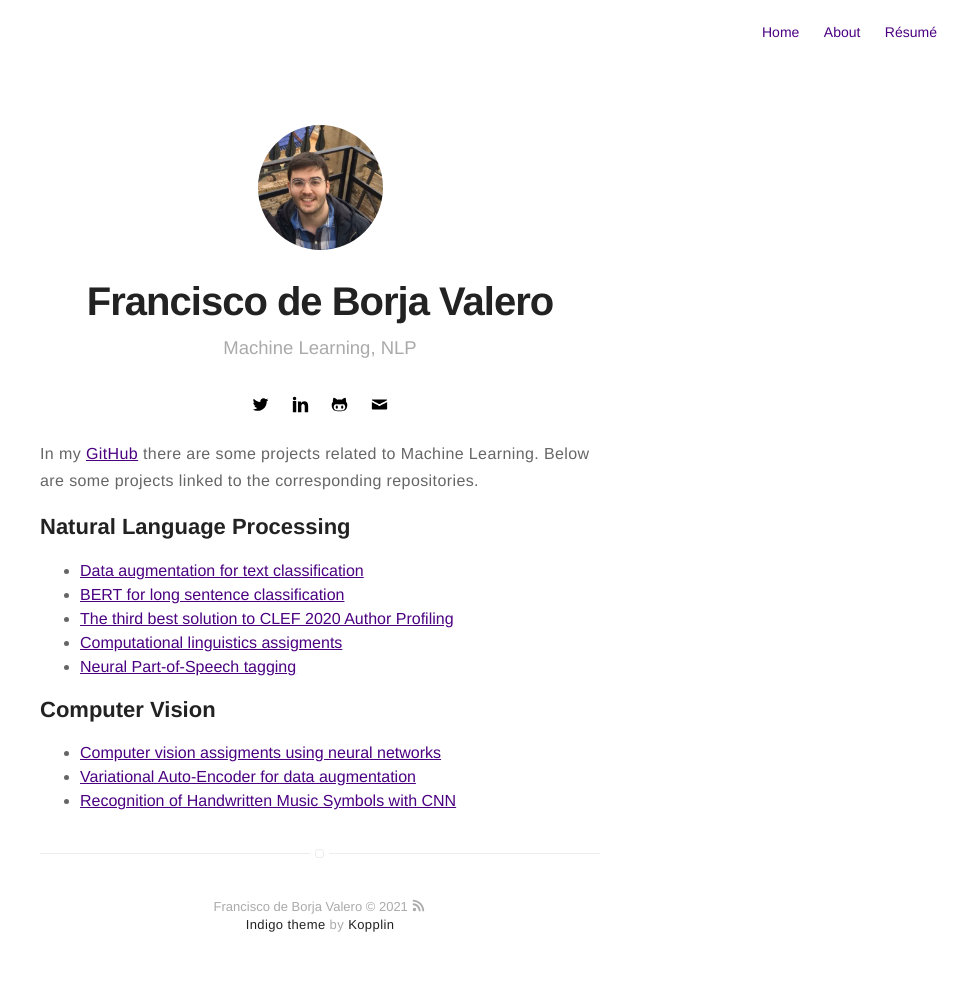
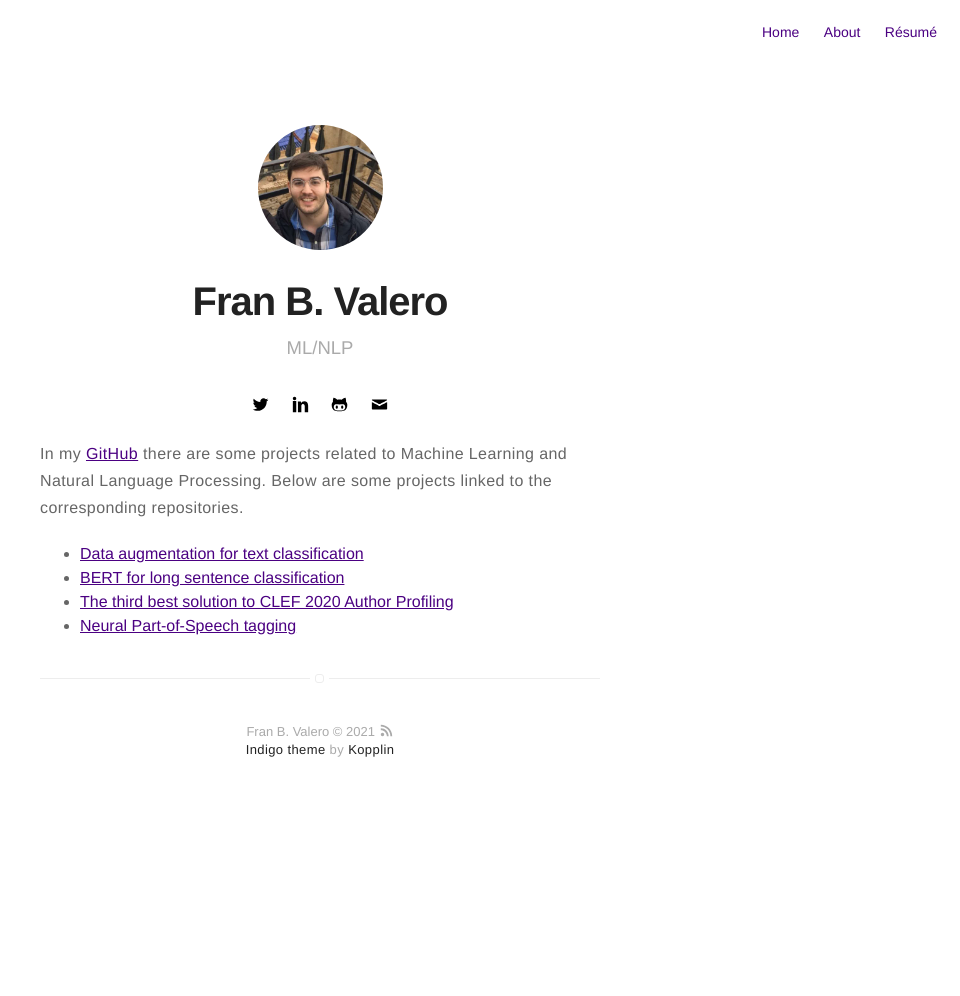
Before and after one commit to franbvalero/franbvalero.github.io, a Jekyll site: the page built from projects.md, in a window 1280 px wide. Shown: the whole page, without its empty margins (320-1280 px from the left). Built offline with Jekyll 4.4.1, drawn with Linux system fonts in a browser that asks for light colours; emoji names are drawn with the system emoji font; after the commit the page ends 900 px from its top, so only the background shows below that.

Commit message:
updated basic info

```diff
--- a/_config.yml
+++ b/_config.yml
@@ -1,6 +1,6 @@
 # main text of home
-name: Francisco de Borja Valero
-bio: Machine Learning, NLP
+name: Fran B. Valero
+bio: ML/NLP
 
 # twitter summary info
 # description: A blog about technology and stuff related
--- a/projects.md
+++ b/projects.md
@@ -3,22 +3,11 @@ title: Projects
 layout: page
 ---
 
-In my <a href="https://github.com/franborjavalero/">GitHub</a> there are some projects related to Machine Learning. Below are some projects linked to the corresponding repositories.
-
-<h2>Natural Language Processing</h2>
+In my <a href="https://github.com/franborjavalero/">GitHub</a> there are some projects related to Machine Learning and Natural Language Processing. Below are some projects linked to the corresponding repositories.
 
 <ul class="nlp">
 	<li> <a href="https://github.com/franborjavalero/data-augmentation-for-text-classification/">Data augmentation for text classification</a> </li>
 	<li> <a href="https://github.com/franborjavalero/BERT-long-sentence-classification/">BERT for long sentence classification</a> </li>
 	<li> <a href="https://github.com/franborjavalero/clef-2020-author-profiling/">The third best solution to CLEF 2020 Author Profiling</a> </li>
-	<li> <a href="https://github.com/franborjavalero/computational-linguistics/">Computational linguistics assigments</a> </li>
 	<li> <a href="https://github.com/franborjavalero/npostagging/">Neural Part-of-Speech tagging</a> </li>
 </ul>
-
-<h2>Computer Vision</h2>
-
-<ul class="cv">
-	<li> <a href="https://github.com/franborjavalero/computer-vision/">Computer vision assigments using neural networks</a> </li>
-	<li> <a href="https://github.com/franborjavalero/vae/">Variational Auto-Encoder for data augmentation</a> </li>
-	<li> <a href="https://github.com/franborjavalero/homus_cnn/">Recognition of Handwritten Music Symbols with CNN</a> </li>
-</ul>
```
Also changed, not shown: about.md (+4 -5 lines).
